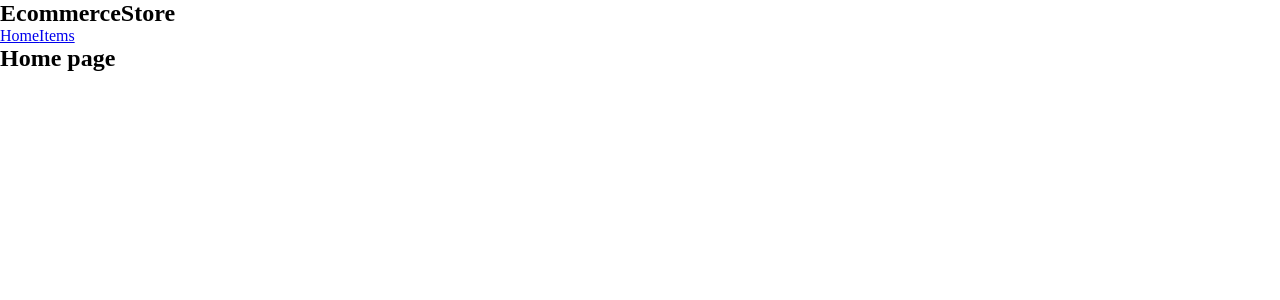
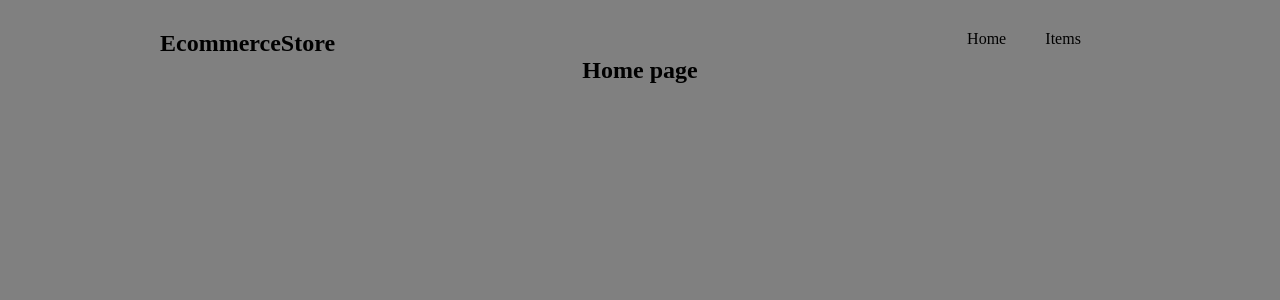
Before and after one commit to Daniel-N98/full-stack-ecommerce-fe, a React (Vite) app: page /home in a window 1280 px wide. Shown: the top 300 px of the page. Built offline with nearby package versions, Linux system fonts and the light colour scheme.

Commit message:
Base styling

```diff
--- a/src/App.css
+++ b/src/App.css
@@ -0,0 +1,10 @@
+.App {
+  background-color: gray;
+  height: 100vh;
+}
+
+#wrapper {
+  width: 75%;
+  padding-top: 30px;
+  margin: 0 auto;
+}
--- a/src/App.jsx
+++ b/src/App.jsx
@@ -11,11 +11,12 @@ function App() {
 
   return (
     <div className="App">
+      <div id="wrapper">
         <Header />
         <Routes>
           <Route path="/home" element={<Home />} />
           <Route
-          path="/items"
+            path="/items/:user_id"
             element={<Items loadState={{ isLoading, setIsLoading }} />}
           />
           <Route
@@ -24,6 +25,7 @@ function App() {
           />
         </Routes>
       </div>
+    </div>
   );
 }
 
--- a/src/components/Header.jsx
+++ b/src/components/Header.jsx
@@ -3,7 +3,7 @@ import Navigation from "./Navigation";
 export default function Header() {
   return (
     <section>
-      <h1>EcommerceStore</h1>
+      <h1 style={{ display: "inline" }}>EcommerceStore</h1>
       <Navigation />
     </section>
   );
--- a/src/components/Loading.jsx
+++ b/src/components/Loading.jsx
@@ -1,5 +1,9 @@
 import { useState } from "react";
 
-export default function Loading() {
-  return <h2>Loading...</h2>;
+export default function Loading({ loadState }) {
+  return (
+    <h2 className="text-center">
+      {loadState.isLoading ? "Loading..." : "Not found"}
+    </h2>
+  );
 }
--- a/src/components/Navigation.jsx
+++ b/src/components/Navigation.jsx
@@ -1,11 +1,16 @@
 import { Link } from "react-router-dom";
+import "./style/navigation.css";
 
 export default function Navigation() {
   return (
-    <section>
-      <ul>
-        <Link to="/home">Home</Link>
-        <Link to="/items">Items</Link>
+    <section id="nav-sec">
+      <ul id="nav">
+        <Link to="/home" className="nav-item link">
+          Home
+        </Link>
+        <Link to="/items" className="nav-item link">
+          Items
+        </Link>
       </ul>
     </section>
   );
--- a/src/components/UserItem.jsx
+++ b/src/components/UserItem.jsx
@@ -20,7 +20,7 @@ export default function UserItem({ loadState }) {
       });
   }, [user_id, item_id]);
 
-  if (isLoading) return <Loading />;
+  if (isLoading) return <Loading loadState={loadState} />;
 
   return (
     <div>
@@ -31,7 +31,7 @@ export default function UserItem({ loadState }) {
           <p style={{ color: "red" }}>£{item.cost}</p>
         </section>
       ) : (
-        <h2>Item not found.</h2>
+        <h2 className="text-center">Item not found.</h2>
       )}
     </div>
   );
--- /dev/null
+++ b/src/components/style/navigation.css
@@ -0,0 +1,17 @@
+#nav-sec {
+  display: inline;
+}
+
+#nav {
+  display: inline;
+  float: right;
+  width: 20%;
+  display: flex;
+  justify-content: space-evenly;
+}
+
+.nav-item {
+}
+
+.nav-item:visited {
+}
--- a/src/index.css
+++ b/src/index.css
@@ -4,4 +4,19 @@
   box-sizing: border-box;
 }
 
+.text-center {
+  text-align: center;
+}
+
+.link {
+  color: black;
+  text-decoration: none;
+  transition: transform 0.25s ease-out;
+}
+
+.link:hover {
+  text-decoration: none;
+  border-bottom: 2px solid white;
+}
+
 /* Consistency is key, buttons, inputs, texts etc should all have a consistant view. */
--- a/src/pages/Home.jsx
+++ b/src/pages/Home.jsx
@@ -1,7 +1,7 @@
 export default function Home() {
   return (
     <section>
-      <h1>Home page</h1>
+      <h1 className="text-center">Home page</h1>
     </section>
   );
 }
--- a/src/pages/Items.jsx
+++ b/src/pages/Items.jsx
@@ -1,15 +1,16 @@
 import { useEffect, useState } from "react";
-import { Link } from "react-router-dom";
+import { Link, useParams } from "react-router-dom";
 import Loading from "../components/Loading";
 import { fetchUserItems } from "../utils/requests";
 
 export default function Items({ loadState }) {
   const [items, setItems] = useState([]);
   const { isLoading, setIsLoading } = loadState;
+  const { user_id } = useParams();
 
   useEffect(() => {
     setIsLoading(true);
-    fetchUserItems(3)
+    fetchUserItems(user_id)
       .then((items) => {
         setIsLoading(false);
         setItems(items);
@@ -20,11 +21,11 @@ export default function Items({ loadState }) {
       });
   }, []);
 
-  if (isLoading) return <Loading />;
+  if (isLoading) return <Loading loadState={loadState} />;
 
   return (
     <section className="items-list">
-      <h1>Items page</h1>
+      <h1 className="text-center">Items page</h1>
       {items.map((item) => {
         return (
           <section
```
Lines whose indentation alone changed are shown as unchanged.
